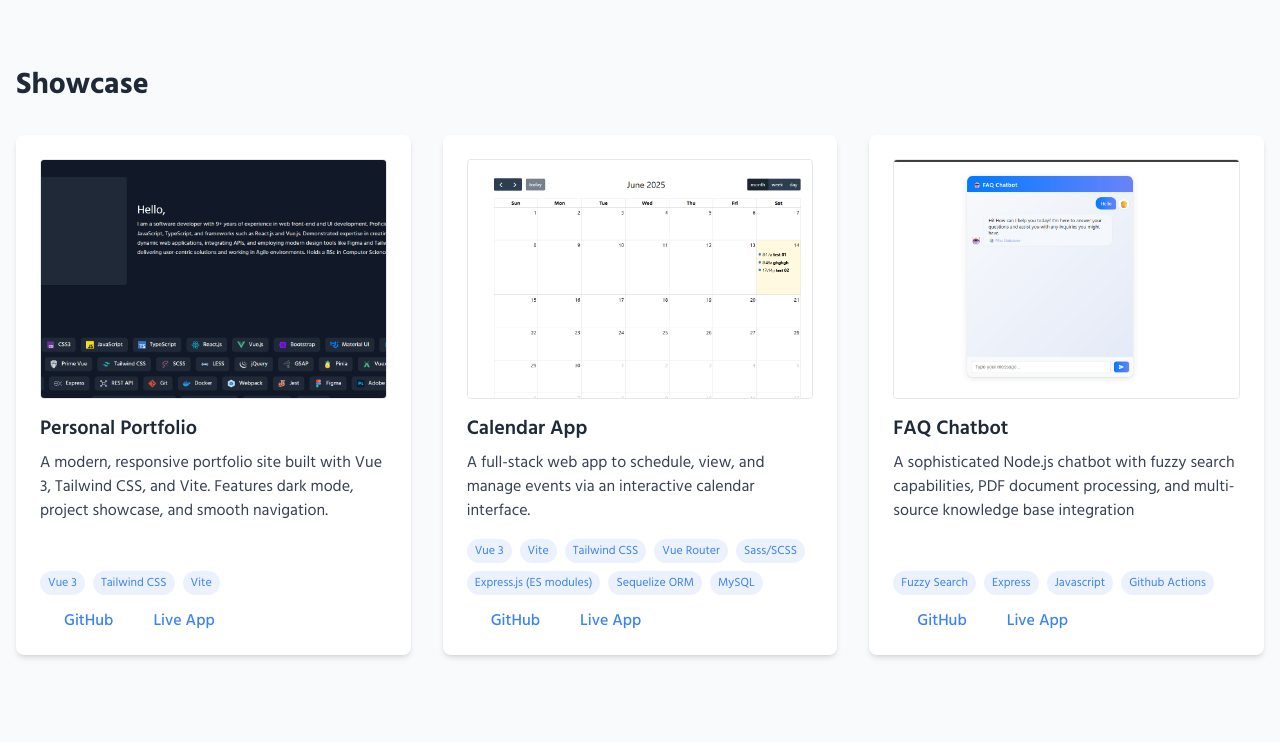
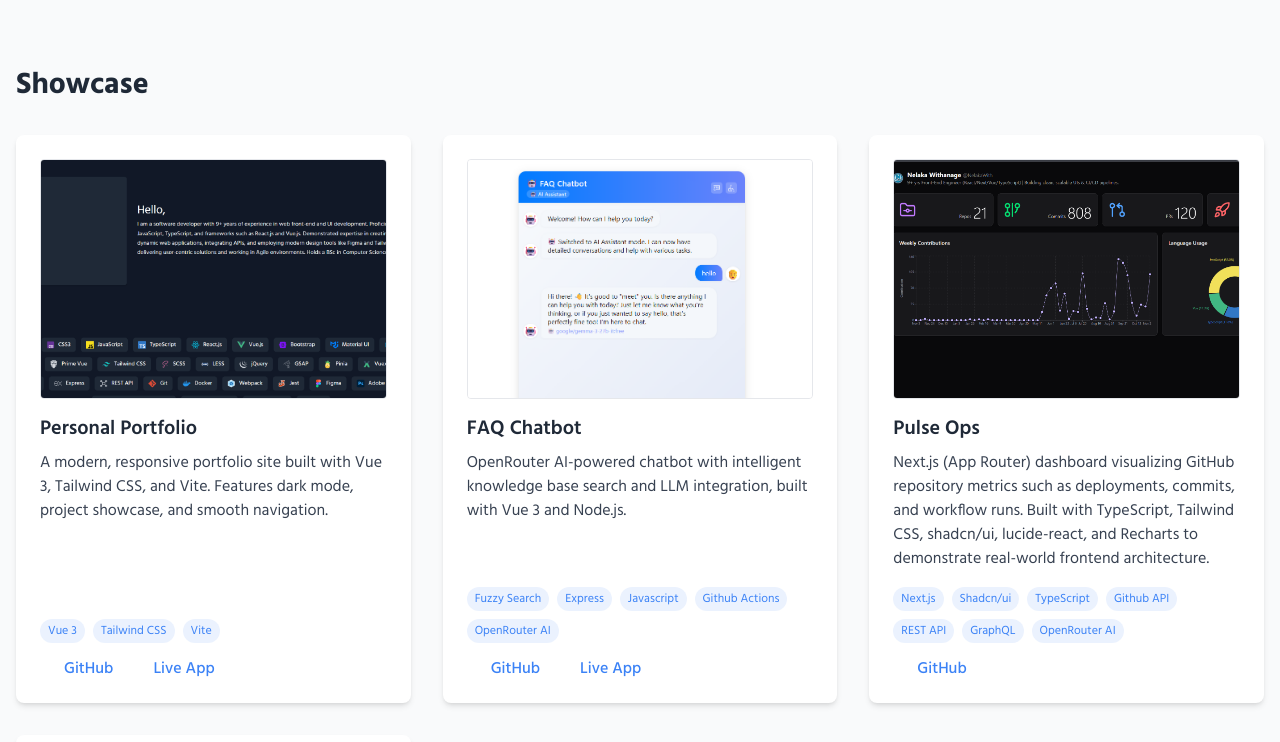
Before and after one commit to NelakaWith/portfolio, a Vue app: page / in a window 1280 px wide. Shown: the part 1020-1762 px from the top of the page. Built offline with nearby package versions, Linux system fonts and the light colour scheme; some icons are missing.

Commit message:
feat: enhance project showcase with new chatbot and pulse ops entries, and add GraphQL to skills

```diff
--- a/src/components/AppShowcase.vue
+++ b/src/components/AppShowcase.vue
@@ -75,7 +75,39 @@ const projects = [
     image: "/sample_app_portfolio.png",
   },
   {
-    name: "Calendar App",
+    name: "FAQ Chatbot",
+    description:
+      "OpenRouter AI-powered chatbot with intelligent knowledge base search and LLM integration, built with Vue 3 and Node.js.",
+    technologies: [
+      "Fuzzy Search",
+      "Express",
+      "Javascript",
+      "Github Actions",
+      "OpenRouter AI",
+    ],
+    github: "https://github.com/NelakaWith/faq-chatbot",
+    web: "https://faq-chatbot.nelakawithanage.com/",
+    image: "/sample_app_chatbot.png",
+  },
+  {
+    name: "Pulse Ops",
+    description:
+      "Next.js (App Router) dashboard visualizing GitHub repository metrics such as deployments, commits, and workflow runs. Built with TypeScript, Tailwind CSS, shadcn/ui, lucide-react, and Recharts to demonstrate real-world frontend architecture.",
+    technologies: [
+      "Next.js",
+      "Shadcn/ui",
+      "TypeScript",
+      "Github API",
+      "REST API",
+      "GraphQL",
+      "OpenRouter AI",
+    ],
+    github: "https://github.com/NelakaWith/pulse-ops",
+    web: "",
+    image: "/sample_app_pulse_ops.png",
+  },
+  {
+    name: "Event Horizon",
     description:
       "A full-stack web app to schedule, view, and manage events via an interactive calendar interface.",
     technologies: [
@@ -92,14 +124,5 @@ const projects = [
     web: "https://nw-event-calendar-app-client.netlify.app/",
     image: "/sample_app_calendar.png",
   },
-  {
-    name: "FAQ Chatbot",
-    description:
-      "A sophisticated Node.js chatbot with fuzzy search capabilities, PDF document processing, and multi-source knowledge base integration",
-    technologies: ["Fuzzy Search", "Express", "Javascript", "Github Actions"],
-    github: "https://github.com/NelakaWith/faq-chatbot",
-    web: "https://faq-chatbot.nelakawithanage.com/",
-    image: "/sample_app_chatbot.png",
-  },
 ];
 </script>
--- a/src/components/AppSkills.vue
+++ b/src/components/AppSkills.vue
@@ -47,6 +47,7 @@ const skills = [
   { name: "Express", icon: "simple-icons:express" },
   { name: "Nest.js", icon: "material-icon-theme:nest" },
   { name: "REST API", icon: "carbon:api" },
+  { name: "GraphQL", icon: "logos:graphql" },
   { name: "MySQL", icon: "devicon:mysql" },
   { name: "Git", icon: "logos:git-icon" },
   { name: "GitHub Actions", icon: "devicon-plain:githubactions" },
```
Also changed, not shown: public/sample_app_chatbot.png, public/sample_app_pulse_ops.png (added).
